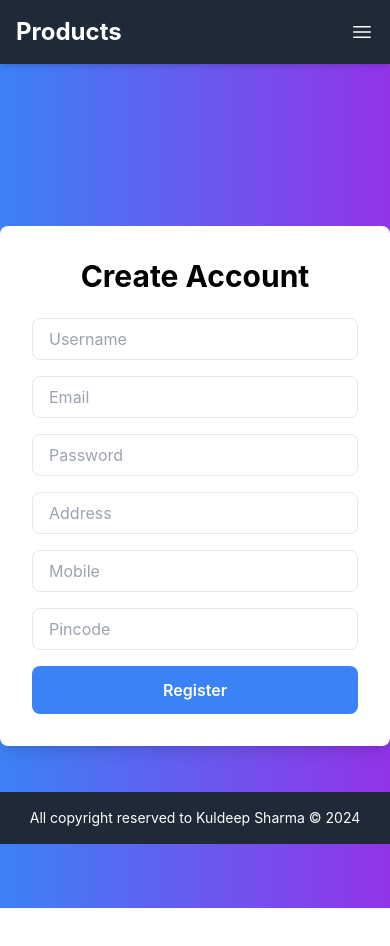
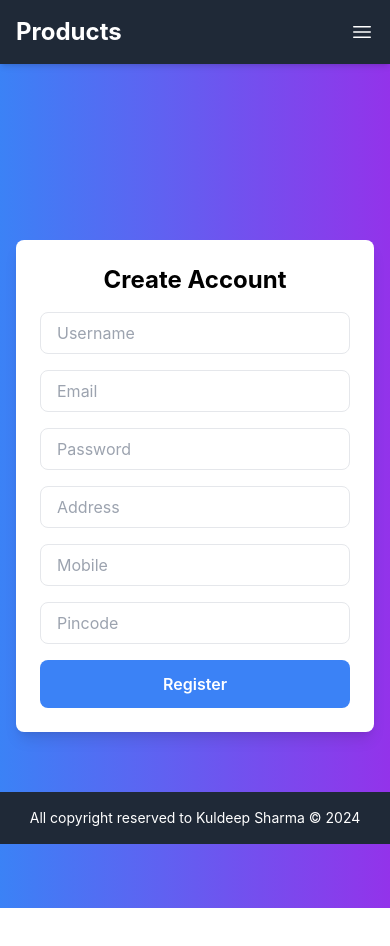
Before and after one commit to kuldeepsharma2/e-commerce, a React (Create React App) app: page /register in a window 390 px wide. Shown: the top 946 px of the page. Built offline with nearby package versions, Linux system fonts and the light colour scheme; no server answers.

Commit message:
space fix

```diff
--- a/src/pages/Register.js
+++ b/src/pages/Register.js
@@ -43,9 +43,9 @@ function Register() {
   };
 
   return (
-    <div className="flex items-center justify-center min-h-screen bg-gradient-to-r from-blue-500 to-purple-600">
-      <div className="bg-white p-8 rounded-lg shadow-lg w-full max-w-md">
-        <h1 className="text-3xl font-bold text-center mb-6">Create Account</h1>
+    <div className="flex items-center justify-center min-h-screen bg-gradient-to-r from-blue-500 to-purple-600 p-4">
+      <div className="bg-white p-6 md:p-8 rounded-lg shadow-lg w-full max-w-md">
+        <h1 className="text-2xl md:text-3xl font-bold text-center mb-4 md:mb-6">Create Account</h1>
         <form onSubmit={handleRegister} className="space-y-4">
           <input
             type="text"
```
